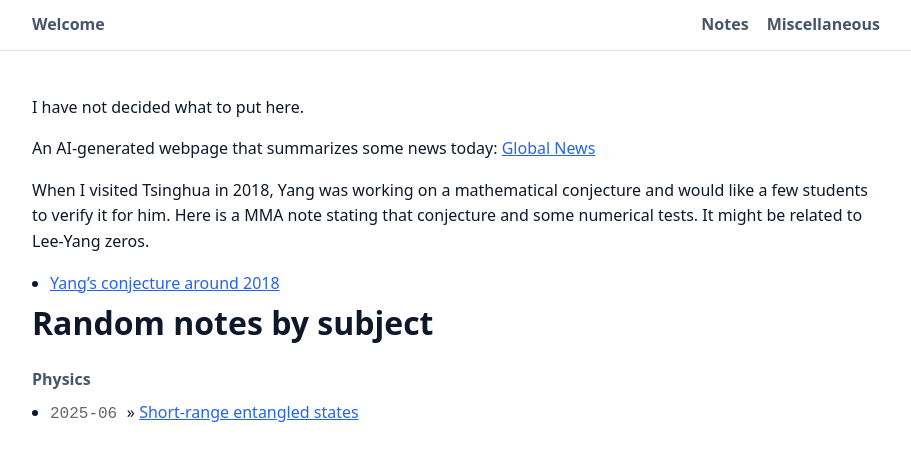
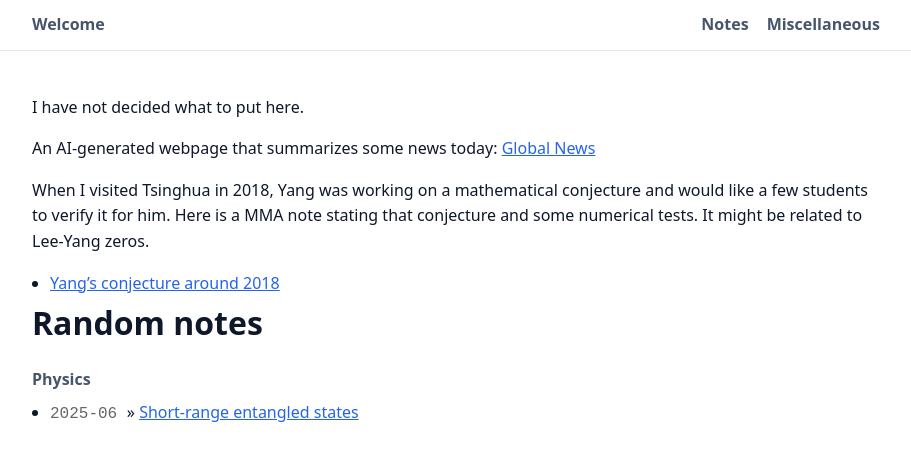
Before and after one commit to ruihuafan/ruihuafan.github.io, a Jekyll site: the page built from misc.md, in a window 1280 px wide. Shown: the top 461 px of the page, without its empty margins (184-1095 px from the left). Built offline with Jekyll 4.4.1, drawn with Linux system fonts in a browser that asks for light colours.

Commit message:
change style

```diff
--- a/misc.md
+++ b/misc.md
@@ -12,14 +12,14 @@ When I visited Tsinghua in 2018, Yang was working on a mathematical conjecture a
 
 - [Yang's conjecture around 2018](/notes/random_stuff/yang_last_conjecture.pdf)
 
-# Random notes by subject
+# Random notes
 
 {% assign subjects = "physics,math,random" | split: "," %}
 
 {% for subject in subjects %}
   {% assign subject_notes = site.mknotes | where: "subject", subject | sort: "date" | reverse %}
   {% if subject_notes.size > 0 %}
-  <p class="muted" style="font-weight:600; margin-top:24px; margin-bottom:8px;">
+  <p class="muted" style="font-weight:700; margin-top:24px; margin-bottom:8px;">
     {{ subject | capitalize }}
   </p>
 
```
Also changed, not shown: notes.md (+0 -1 lines).
